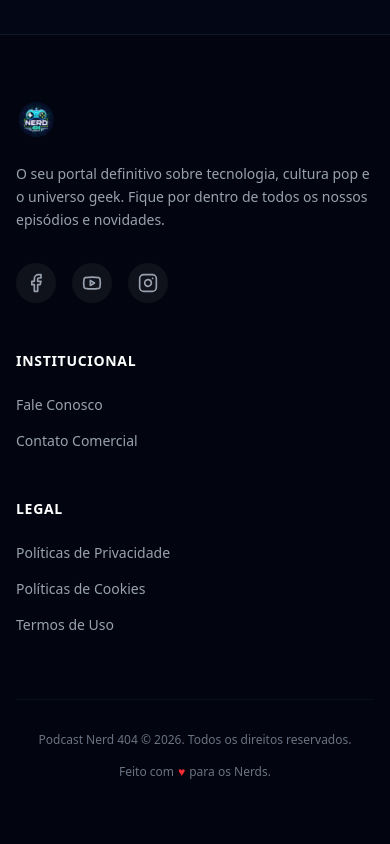
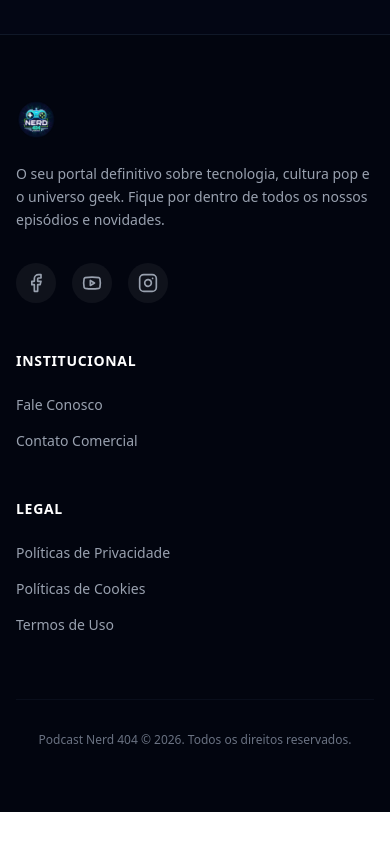
Before and after one commit to Klebsuchan/blog-podcast-nerd-404, a React (Vite) app: page / in a window 390 px wide. Shown: the part 2360-3204 px from the top of the page. After the commit the page ends 3172 px from the top, so only its background shows below. Built offline with nearby package versions, Linux system fonts and the light colour scheme; no server answers; the database is empty.

Commit message:
refactor(footer): simplify footer content
Remove redundant text and adjust alignment for mobile responsiveness.

```diff
--- a/src/pages/Home.tsx
+++ b/src/pages/Home.tsx
@@ -381,8 +381,7 @@ export default function Home() {
 
           {/* Bottom Bar */}
           <div className="mt-16 pt-8 border-t border-gray-900/50 flex flex-col md:flex-row items-center justify-between gap-4">
-            <p className="text-gray-500 text-xs font-medium">Podcast Nerd 404 © {new Date().getFullYear()}. Todos os direitos reservados.</p>
-            <p className="text-gray-500 text-xs font-medium flex items-center gap-1">Feito com <span className="text-red-500">♥</span> para os Nerds.</p>
+            <p className="text-gray-500 text-xs font-medium w-full text-center md:text-left">Podcast Nerd 404 © {new Date().getFullYear()}. Todos os direitos reservados.</p>
           </div>
         </div>
       </footer>
```
